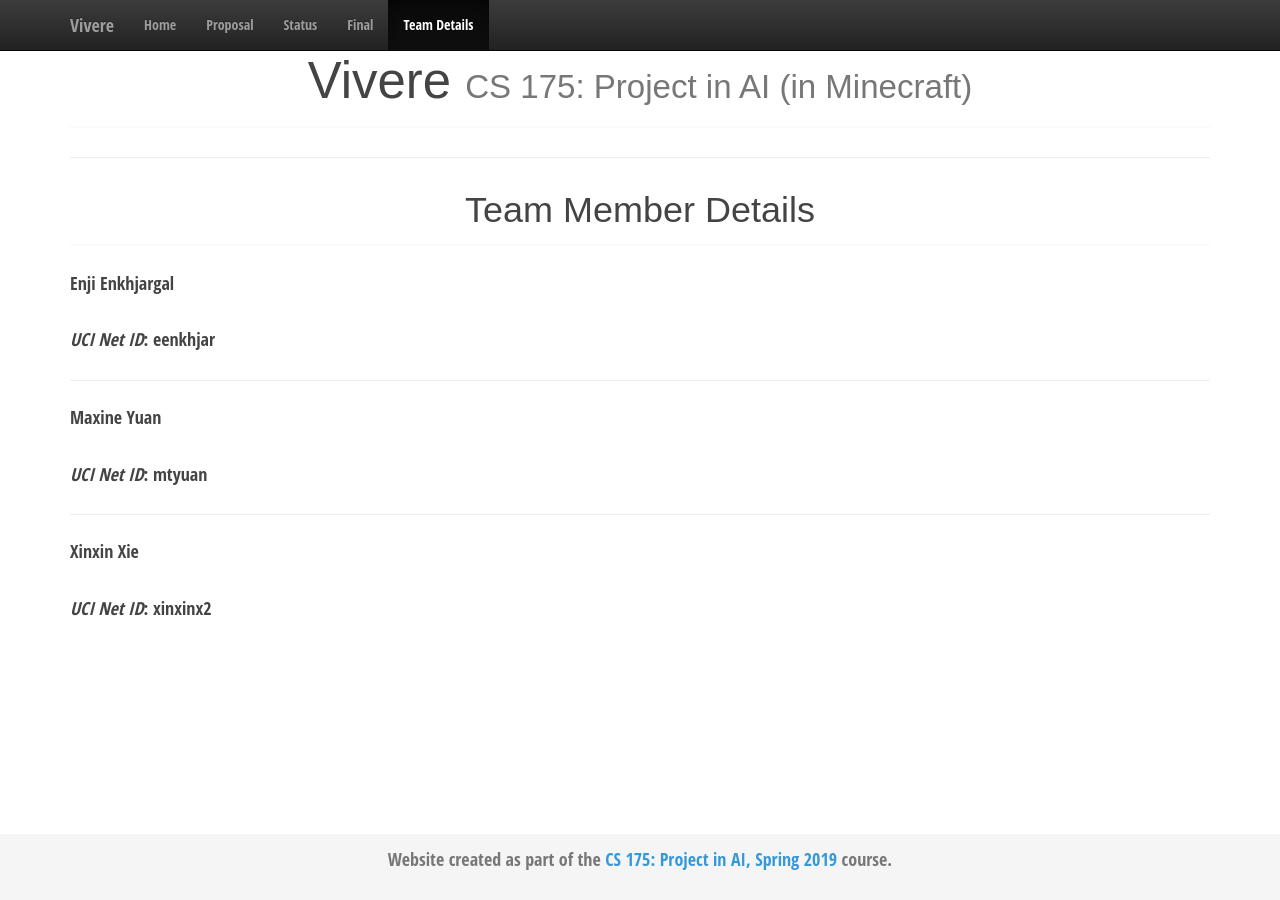
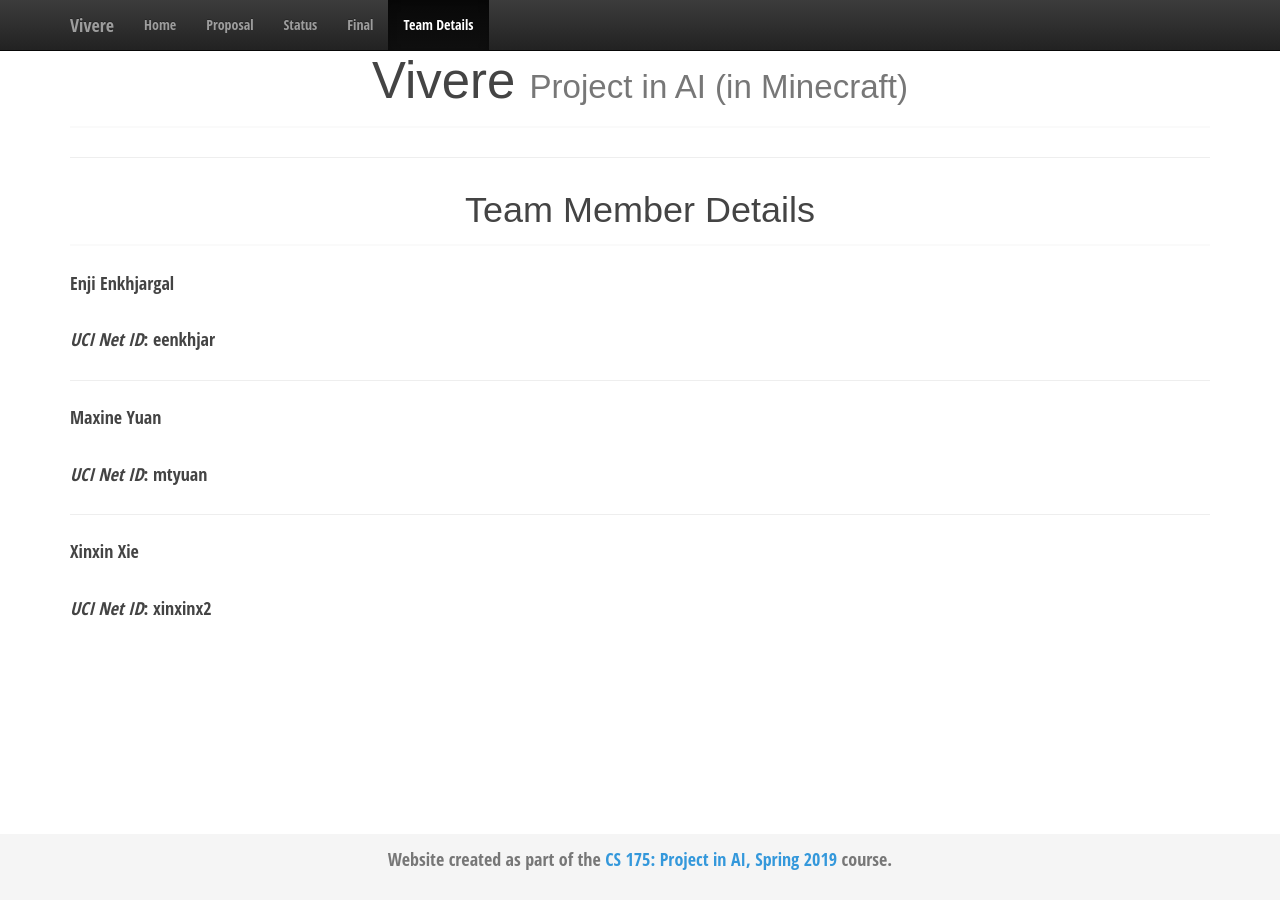
Before and after one commit to Enhjin/Vivere, a Jekyll site: the page built from docs/team.md, in a window 1280 px wide. Built offline with Jekyll 4.4.1, drawn with Linux system fonts in a browser that asks for light colours.

Commit message:
Update _config.yml

```diff
--- a/docs/_config.yml
+++ b/docs/_config.yml
@@ -2,7 +2,7 @@
 # site.title
 
 title:    'Vivere'
-subtitle: 'CS 175: Project in AI (in Minecraft)'
+subtitle: 'Project in AI (in Minecraft)'
 
 
 #########################
```
